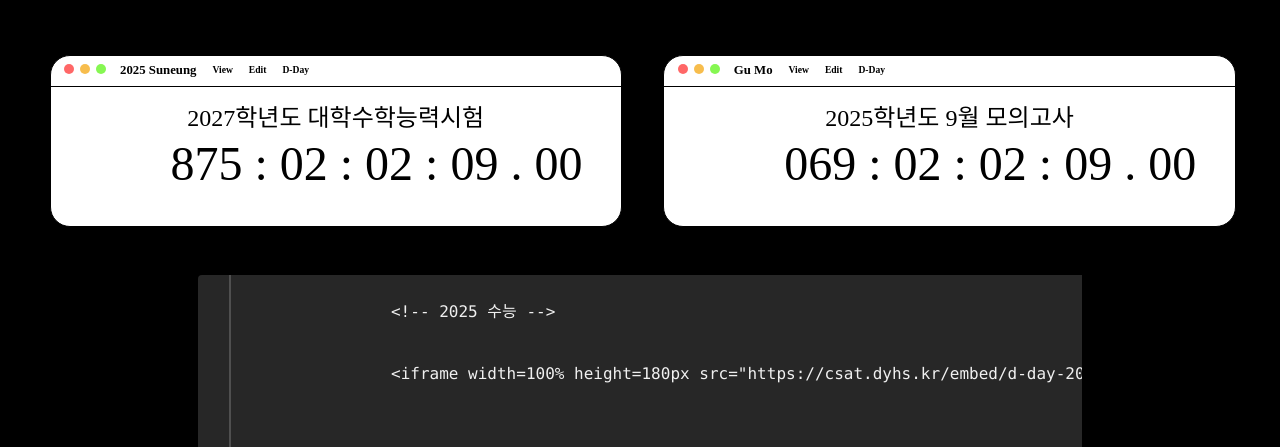
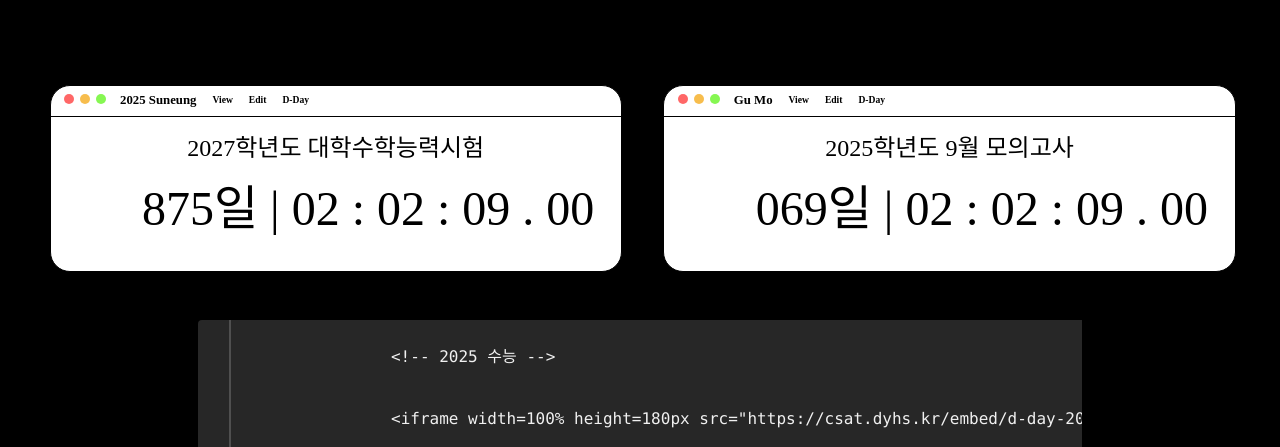
Before and after one commit to Z3r0c0k3/24web-team-project, a plain HTML site: page api.html in a window 1280 px wide. Shown: the part 670-1117 px from the top of the page. Drawn offline with Linux system fonts and the light colour scheme; a web font is replaced by a local one.

Commit message:
modify: script, timer.js, style.css

```diff
--- a/script.js
+++ b/script.js
@@ -22,7 +22,7 @@ document.addEventListener('DOMContentLoaded', () => { // 문서 로드 후 실
         const seconds = Math.max(0, Math.floor((timeDifference % (1000 * 60)) / 1000));
         const milliseconds = Math.max(0, timeDifference % 1000);
 
-        const formattedDday = `${days.toString().padStart(3, '0')} : ${hours.toString().padStart(2, '0')} : ${minutes.toString().padStart(2, '0')} : ${seconds.toString().padStart(2, '0')} . ${milliseconds.toString().padStart(2, '0')}`;
+        const formattedDday = `${days.toString().padStart(3, '0')}일 | ${hours.toString().padStart(2, '0')} : ${minutes.toString().padStart(2, '0')} : ${seconds.toString().padStart(2, '0')} . ${milliseconds.toString().padStart(2, '0')}`;
 
         ddaySpan.innerText = formattedDday;
     });
--- a/style.css
+++ b/style.css
@@ -268,7 +268,7 @@ main {
   width: 88.2%;
   height: 40%;
   flex-grow: 0;
-  margin: 0 0 14.8% 21%;
+  margin: 0 0 14.8% 16%;
   font-family: April16th-Promise;
   font-size: 3rem;
   font-weight: normal;
--- a/timer.js
+++ b/timer.js
@@ -18,7 +18,7 @@ document.addEventListener("DOMContentLoaded", () => {
     option7: 70, // 영어
     option8: 30, // 한국사
     option9: 30, // 탐구1
-    option10: 0.1, // 탐구2
+    option10: 30, // 탐구2
   };
 
   // 타이머 업데이트 함수
```
